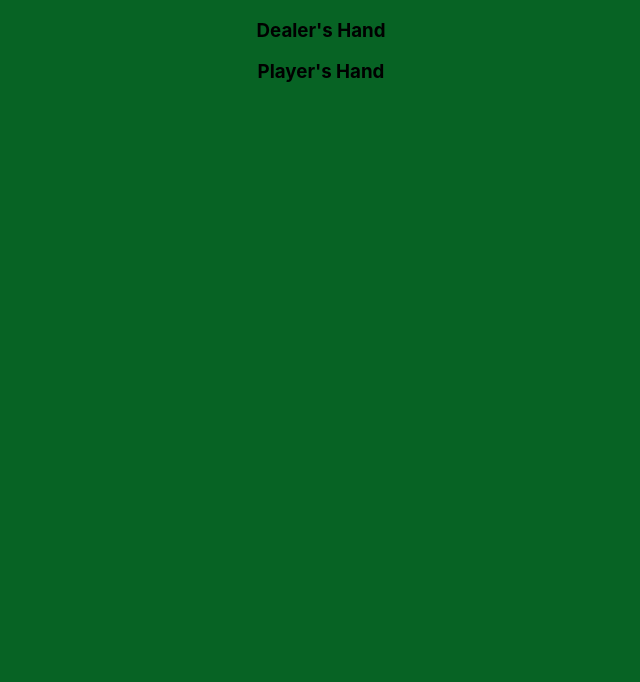
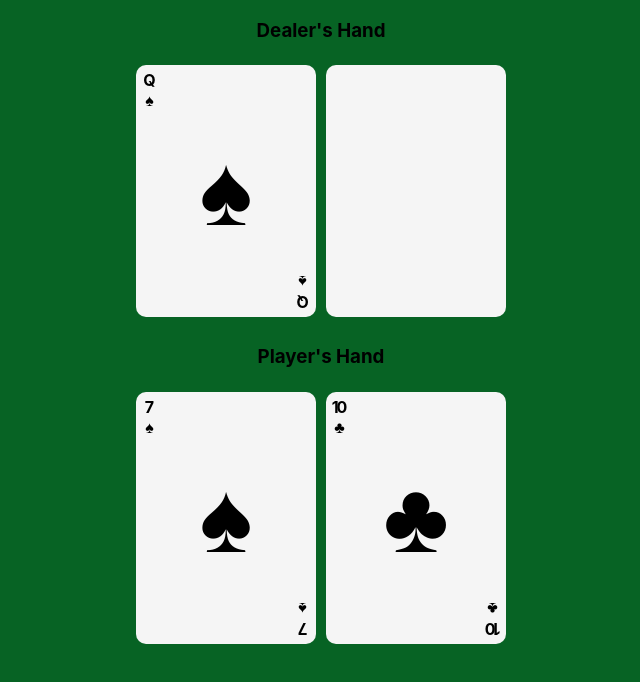
Before and after one commit to jor-dan/Blackjack, a React app: page / in a window 1280 px wide. Shown: the top 682 px of the page, without its empty margins (319-959 px from the left). Built offline with nearby package versions, Linux system fonts and the light colour scheme.

Commit message:
Deal two cards to dealer and player

```diff
--- a/src/components/App.tsx
+++ b/src/components/App.tsx
@@ -1,12 +1,29 @@
-import React from 'react';
+import React, { useState, useEffect } from 'react';
 import Hand from './Hand';
+import Deck from '../model/deck';
+import PlayingCard from '../model/playingcard';
 import './styles/app.scss';
 
-const App = () => (
-  <>
-    <Hand hand={[]} title="Dealer's Hand" />
-    <Hand hand={[]} title="Player's Hand" />
-  </>
-);
+const App = () => {
+  const [deck] = useState(new Deck());
+  const [dealerHand, setDealerHand] = useState<PlayingCard[]>([]);
+  const [playerHand, setPlayerHand] = useState<PlayingCard[]>([]);
+  const [playerTurn, setPlayerTurn] = useState<boolean | null>(null);
+
+  useEffect(() => {
+    if (playerTurn === null) {
+      setDealerHand([deck.drawCard(), deck.drawCard(false)]);
+      setPlayerHand([deck.drawCard(), deck.drawCard()]);
+      setPlayerTurn(true);
+    }
+  }, [deck, playerTurn]);
+
+  return (
+    <>
+      <Hand hand={dealerHand} title="Dealer's Hand" />
+      <Hand hand={playerHand} title="Player's Hand" />
+    </>
+  );
+};
 
 export default App;
--- a/src/model/deck.ts
+++ b/src/model/deck.ts
@@ -22,6 +22,12 @@ class Deck {
       [this._deck[i], this._deck[swap]] = [this._deck[swap], this._deck[i]];
     }
   }
+
+  public drawCard(faceUp = true): PlayingCard {
+    const card = this._deck.pop();
+    card.setFaceUp(faceUp);
+    return card;
+  }
 }
 
 export default Deck;
```
